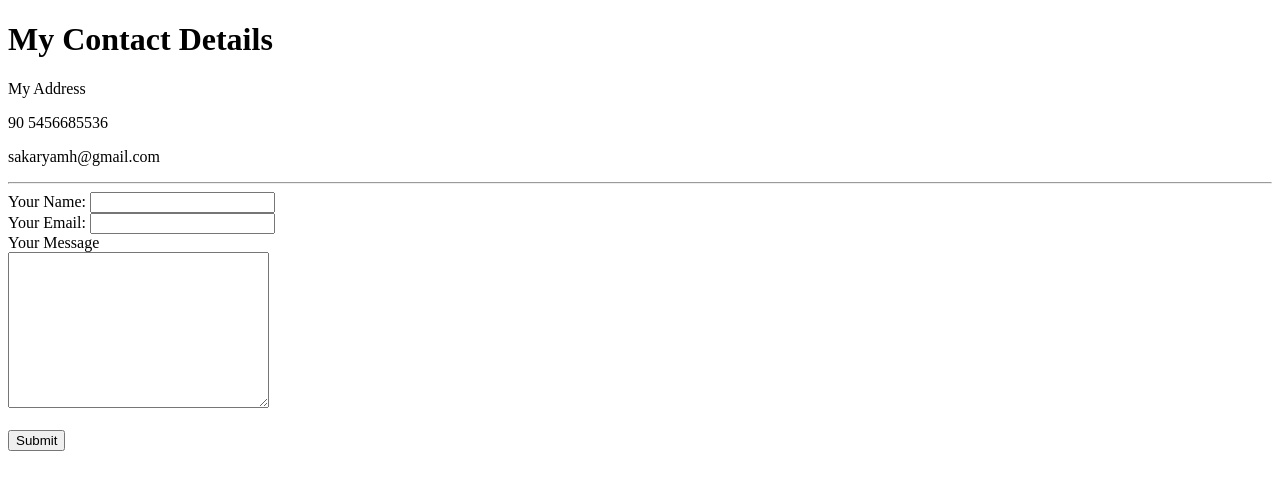
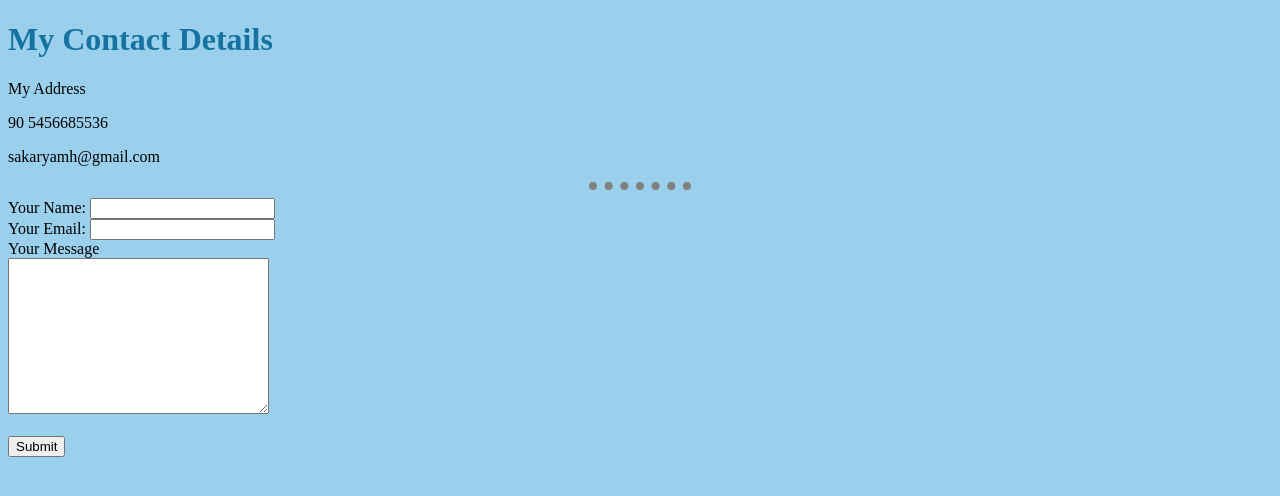
Before and after one commit to mmanusx/cv, a plain HTML site: page contact.html in a window 1280 px wide. Drawn offline with Linux system fonts and the light colour scheme.

Commit message:
Add files via upload

```diff
--- a/contact.html
+++ b/contact.html
@@ -3,6 +3,8 @@
   <head>
     <meta charset="utf-8">
     <title>Contact Me</title>
+    <link rel="stylesheet" href="css/styles.css">
+
   </head>
   <body>
     <h1>My Contact Details</h1>
@@ -10,7 +12,7 @@
     <p>90 5456685536</p>
     <p>sakaryamh@gmail.com</p>
 <hr>
-    <form action="mailto:sakaryamh@gmail.com">
+    <form action="mailto:sakaryamh@gmail.com" method="post" enctype="text/planin">
       <label for="">Your Name:</label>
       <input type="text"><br>
       <label for="">Your Email:</label>
--- /dev/null
+++ b/css/styles.css
@@ -0,0 +1,14 @@
+body{
+  background-color: #9AD0EC;
+}
+hr{
+  height:0;
+  width:8%;
+  border-style:dotted none none;
+  border-width: 8px;
+  border-color: grey;
+}
+
+h1, h3{
+  color: #1572A1;
+}
```
Also changed, not shown: hobbies.html (+2 -0 lines), index.html (+3 -1 lines).
